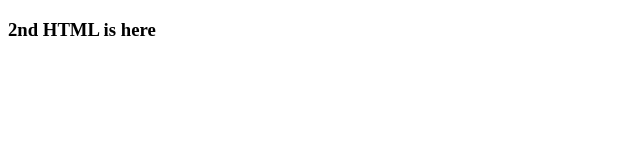
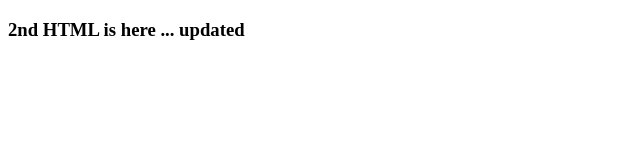
Before and after one commit to KanchanPandit20/demo-git, a plain HTML site: page second.html in a window 1280 px wide. Shown: the full height of the page, 0-640 px from the left. Drawn offline with Linux system fonts and the light colour scheme.

Commit message:
updated h3

```diff
--- a/second.html
+++ b/second.html
@@ -4,6 +4,6 @@
 	<title>2nd HTML</title>
 </head>
 <body>
-	<h3>2nd HTML is here</h3>
+	<h3>2nd HTML is here ... updated</h3>
 </body>
 </html>
```
